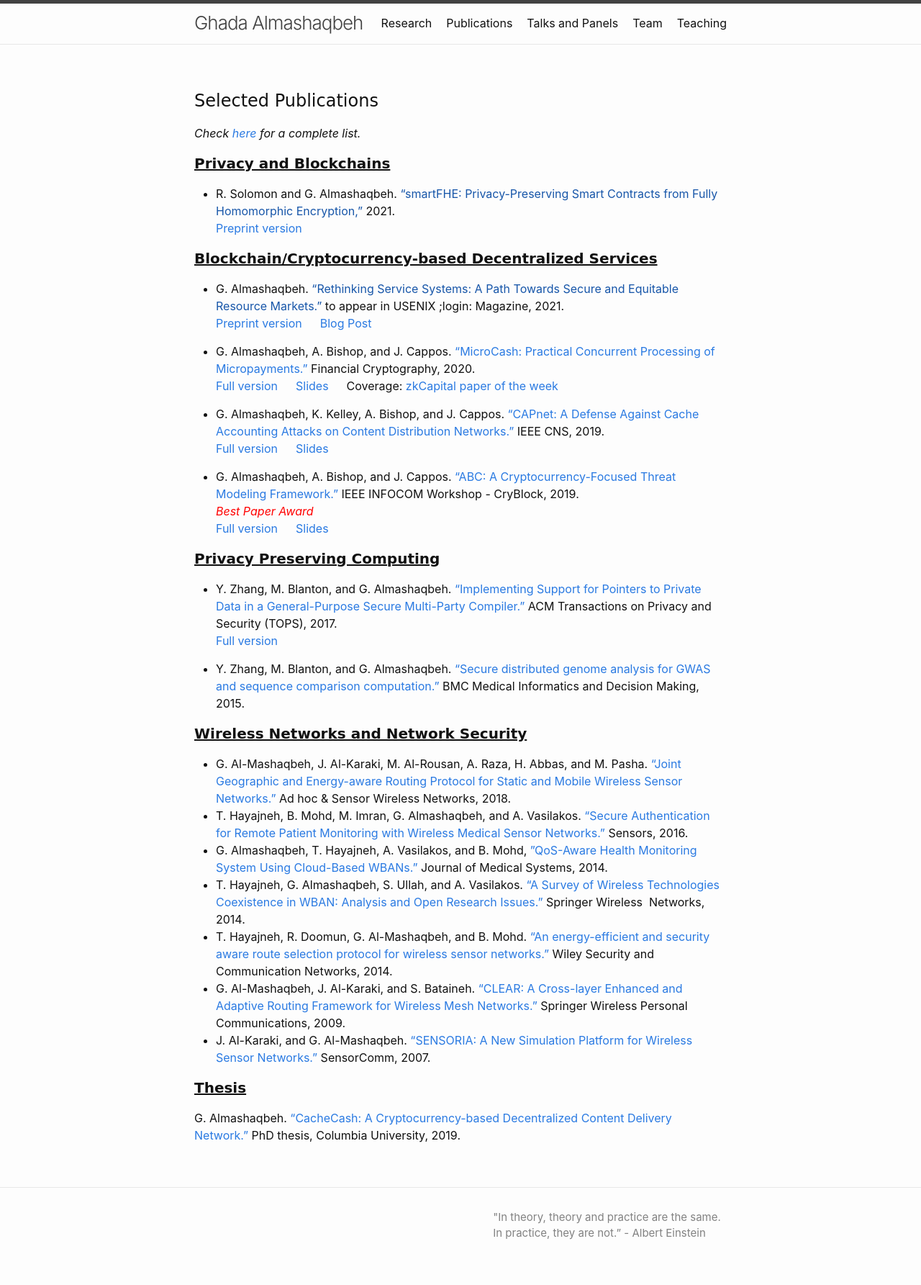
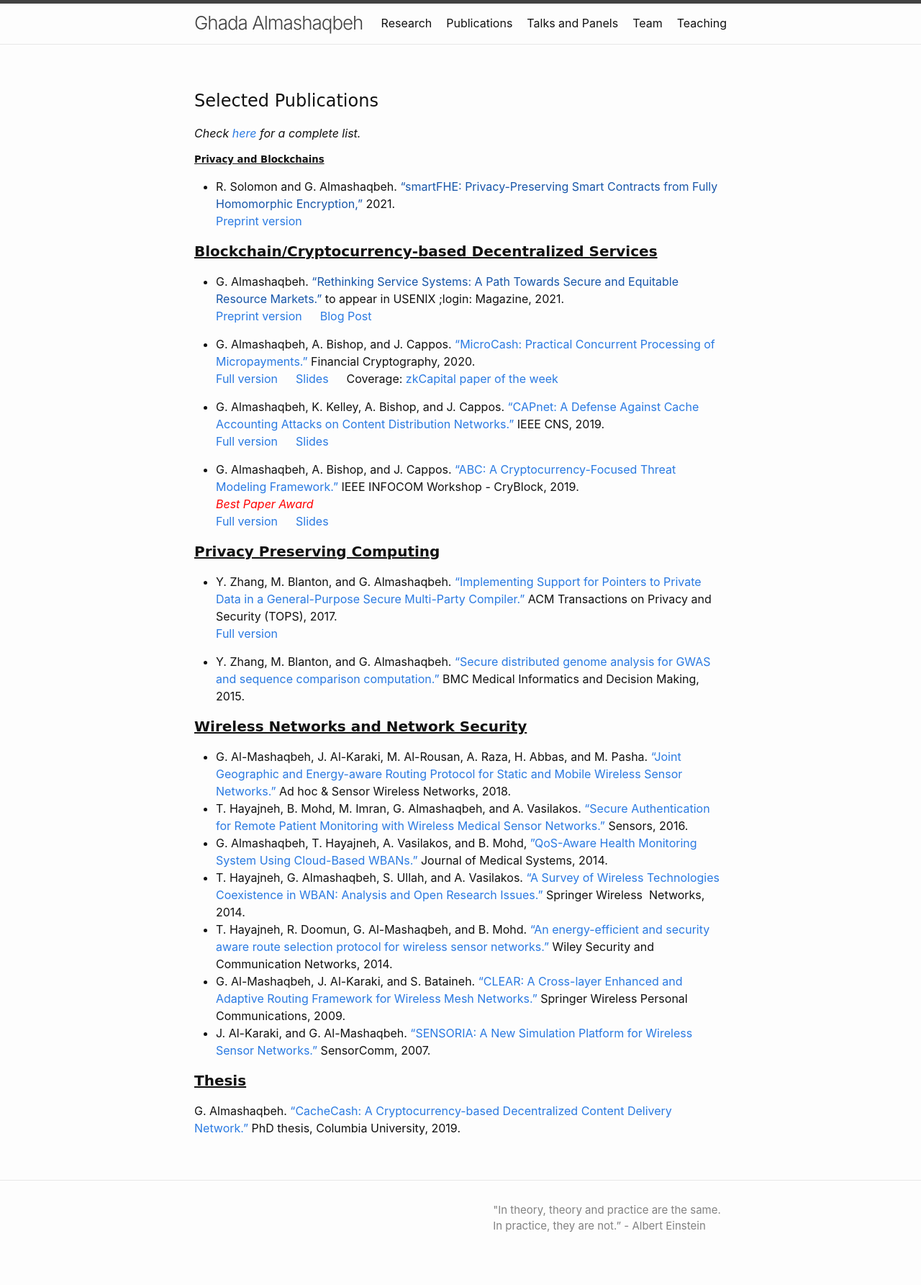
Before and after one commit to GhadaAlmashaqbeh/GhadaAlmashaqbeh.github.io, a Jekyll site: the page built from 02-publications.md, in a window 1280 px wide. Shown: the whole page at 72% size. Built offline with Jekyll 4.4.1, drawn with Linux system fonts in a browser that asks for light colours.

Commit message:
tiny fix

```diff
--- a/02-publications.md
+++ b/02-publications.md
@@ -7,7 +7,7 @@ permalink: /publications/
 <h1 style="font-family: 'Comic Sans MS'">Selected Publications</h1>  _Check [here](https://scholar.google.com/citations?user=QKIkII0AAAAJ&hl=en) for a complete list._<br/>
 
 
-<h4 style="font-family: 'Comic Sans MS'"><u><b>Privacy and Blockchains</b></u></h4>
+<h5 style="font-family: 'Comic Sans MS'"><u><b>Privacy and Blockchains</b></u></h5>
 
 
 * R. Solomon and G. Almashaqbeh. ["smartFHE: Privacy-Preserving Smart Contracts from Fully Homomorphic Encryption,"]() 2021.<br/>
```
